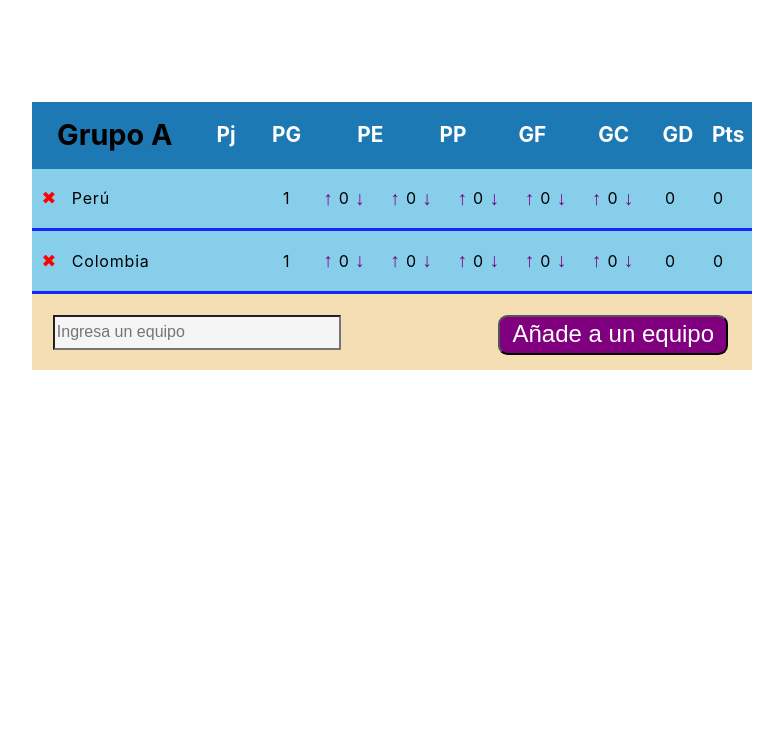
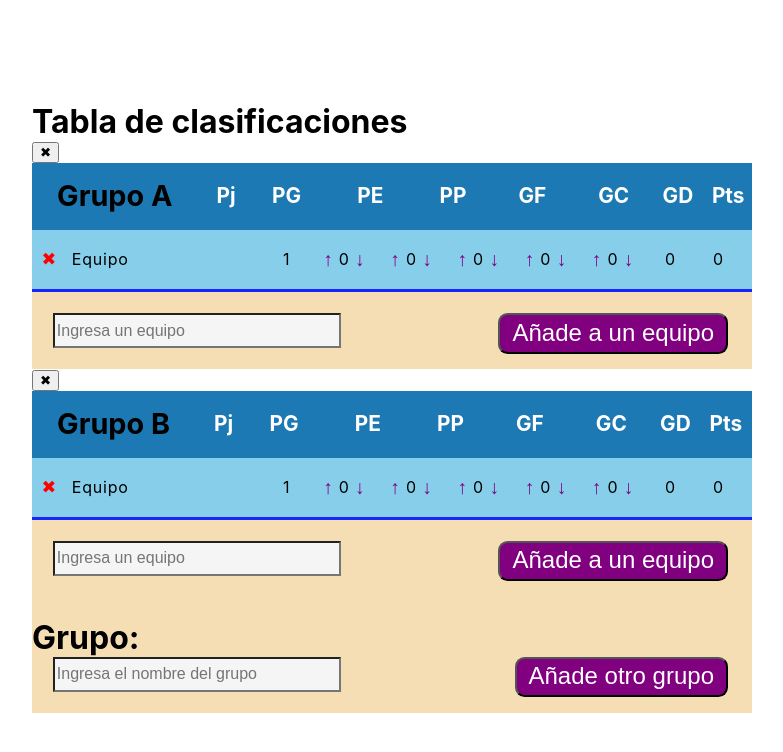
Before and after one commit to dalidia/tabla_clasificaciones, a React (Create React App) app: page / in a window 1280 px wide. Shown: the top 752 px of the page, without its empty margins (248-1031 px from the left). Built offline with nearby package versions, Linux system fonts and the light colour scheme.

Commit message:
Format teams into group, add and remove groups

```diff
--- /dev/null
+++ b/src/components/AddGroup.js
@@ -0,0 +1,39 @@
+import React, {Component} from 'react';
+
+class AddGroup extends Component{
+  state = {
+    value: ''
+  };
+
+  handleChange = e => {
+    this.setState({value: e.target.value});
+  };
+
+  handleSubmit = (e) => {
+    e.preventDefault();
+    this.props.handleAddGroup(this.state.value);
+    this.setState({value:''});
+  };
+
+  render() {
+    return (
+      <form onSubmit={this.handleSubmit} className="form-add-group">
+        <h1>Grupo:</h1>
+        <input
+        type='text'
+        value={this.state.value}
+        placeholder='Ingresa el nombre del grupo'
+        onChange={this.handleChange}
+        />
+
+        <input
+        type='submit'
+        value='Añade otro grupo'
+        />
+      </form>
+    );
+  }
+
+}
+
+export default AddGroup;
--- a/src/components/App.js
+++ b/src/components/App.js
@@ -1,77 +1,58 @@
 import React, {Component} from 'react';
-import Header from './Header';
-import Country from './Country';
-import AddCountryForm from './AddCountryForm';
+import Grupo from './Grupo';
+import AddGroup from './AddGroup'
 import './../App.css';
 
+/* ¿Cansado de calcular la tabla de posiciones? ¿Con miedo de cometer un error matemático? ¡No te preocupes! Nosotros te ayudamos.
+*/
 class App extends Component {
   state = {
-    countries: [
+    grupos: [
       {
-        name: 'Perú',
-        id: 0,
-        pj:1
+        title: 'Grupo A',
+        id: 0
       },
       {
-        name: "Colombia",
-        id: 1,
-        pj:1
+        title: 'Grupo B',
+        id: 1
       }
     ]
   };
 
-  prevId = this.state.countries.length - 1;
-  prevPj = this.state.countries.length - 1;
+  prevId=this.state.grupos.length;
 
-  handleRemoveCountry = index => {
-    this.prevPj -= 1;
-    this.prevId -= 1;
-    this.state.countries.map(country => country.pj = this.prevPj);
+  handleAddGroup = (titl) => {
+    let newGroup = {
+      title: 'Grupo ' + titl,
+      id: this.prevId += 1
+    };
+
     this.setState(prevState => ({
-      countries: prevState.countries.filter(country => country.id != index)
+      grupos:prevState.grupos.concat(newGroup)
     }));
   };
 
-  handleAddCountry = name => {
-    let newCountry = {
-      name,
-      id: this.prevId += 1,
-      pj: this.prevPj += 1
-    };
-
-    this.state.countries.map(country => {
-      country.pj = newCountry.pj;
-      return country;
-    });
-
+  handleRemoveGroup = ind => {
     this.setState(prevState => ({
-      countries:prevState.countries.concat(newCountry)
+      grupos: prevState.grupos.filter(grupo => grupo.id !== ind)
     }));
-  };
-
-  handlePjChange = () => {
-
   };
 
   render() {
     return (
-      <div className="tabla-clasifications">
-        <Header
-        title='Grupo A'
-        />
-
-        {this.state.countries.map( (country, index) =>
-          <Country
-            pj={country.pj}
-            name={country.name}
-            handleRemoveCountry={this.handleRemoveCountry}
-            key={country.id.toString()}
-            index={index}
+      <div className="tablas">
+        <h1 className='title'>Tabla de clasificaciones</h1>
+        {this.state.grupos.map(grupo =>
+          <Grupo
+          title={grupo.title}
+          key={grupo.id.toString()}
+          index={grupo.id}
+          handleRemoveGroup={this.handleRemoveGroup}
           />
         )}
 
-        <AddCountryForm handleAddCountry={this.handleAddCountry}/>
-
+        <AddGroup
+        handleAddGroup={this.handleAddGroup} />
       </div>
     );
   }
--- /dev/null
+++ b/src/components/Grupo.js
@@ -0,0 +1,79 @@
+import React, {Component} from 'react';
+import Header from './Header';
+import Country from './Country';
+import AddCountryForm from './AddCountryForm';
+
+/* ¿Cansado de calcular la tabla de posiciones? ¿Con miedo de cometer un error matemático? ¡No te preocupes! Nosotros te ayudamos.
+*/
+class Grupo extends Component {
+  state = {
+    countries: [
+      {
+        name: 'Equipo',
+        id: 0,
+        pj:1
+      }
+    ]
+  };
+
+  prevId = this.state.countries.length - 1;
+  prevPj = this.state.countries.length - 1;
+
+  handleRemoveCountry = key => {
+    this.prevPj -= 1;
+    this.state.countries.map(country => country.pj = this.prevPj);
+    this.setState(prevState => ({
+      countries: prevState.countries.filter(country => country.id !== key)
+    }));
+  };
+
+  handleAddCountry = name => {
+    let newCountry = {
+      name,
+      id: this.prevId += 1,
+      pj: this.prevPj += 1
+    };
+
+    this.state.countries.map(country => {
+      country.pj = newCountry.pj;
+      return country;
+    });
+
+    this.setState(prevState => ({
+      countries:prevState.countries.concat(newCountry)
+    }));
+  };
+
+  handleAddGroup = () => {
+
+  };
+
+  render() {
+    return (
+      <div className='group-container'>
+        <button className='removeGroup' onClick={() => this.props.handleRemoveGroup(this.props.index)}>✖</button>
+
+        <div className='group'>
+          <Header
+          title={this.props.title}
+          />
+
+          {this.state.countries.map( (country) =>
+            <Country
+              pj={country.pj}
+              name={country.name}
+              handleRemoveCountry={this.handleRemoveCountry}
+              key={country.id.toString()}
+              index={country.id}
+            />
+          )}
+
+          <AddCountryForm handleAddCountry={this.handleAddCountry}/>
+        </div>
+
+      </div>
+    );
+  }
+}
+
+export default Grupo;
```
